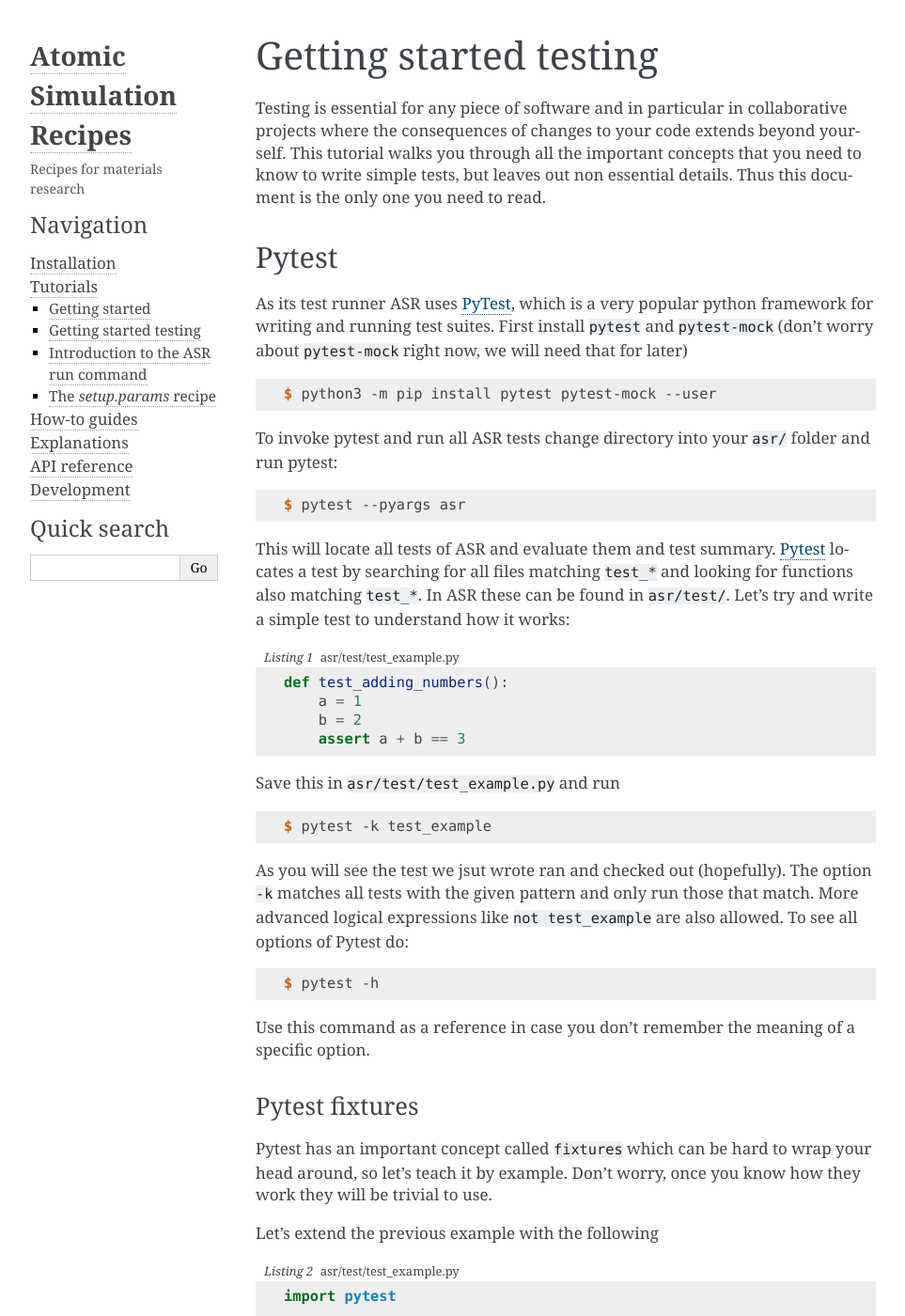
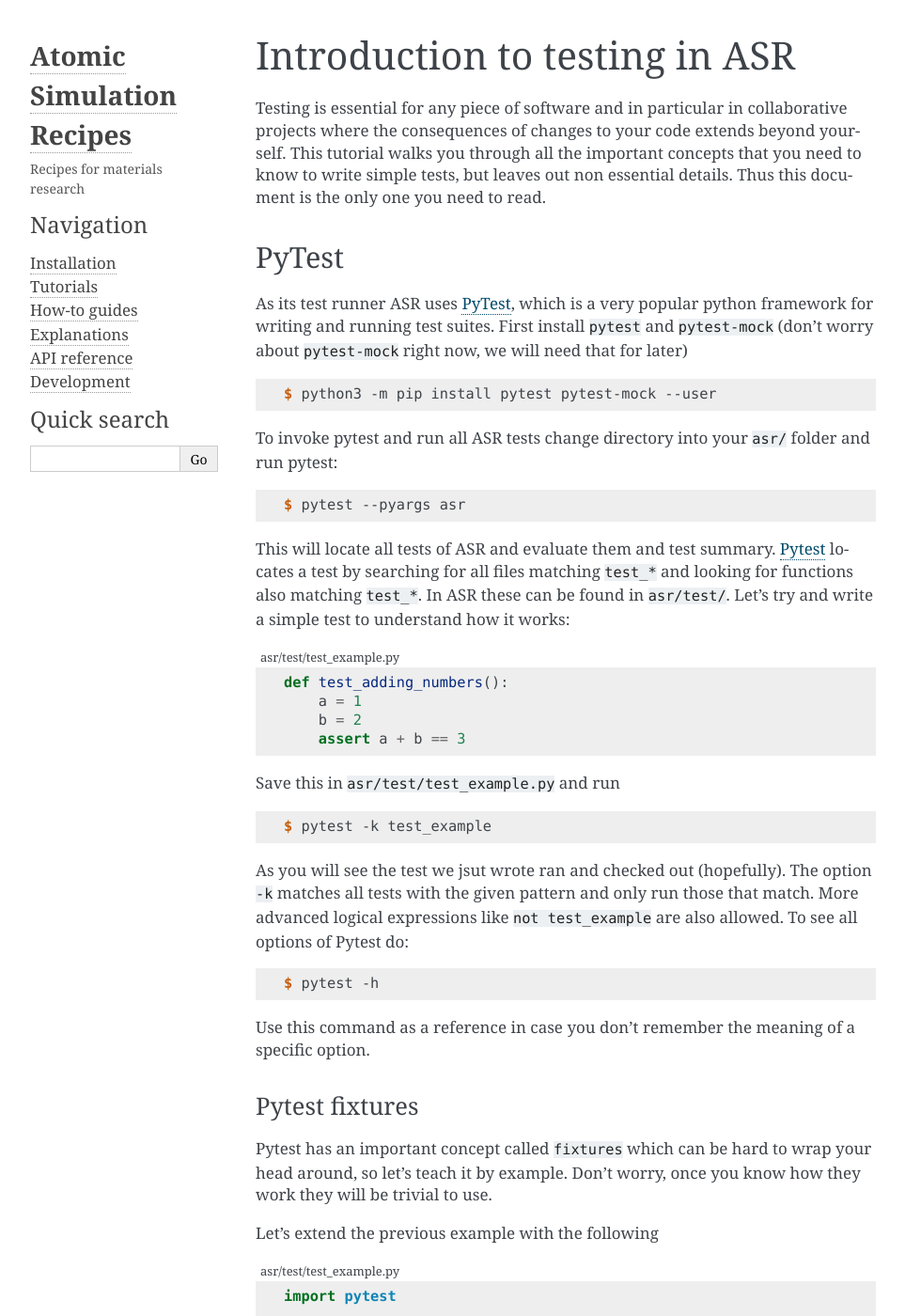
Before and after one commit to dijasila/Atomic-Simulation-Recipees, a Sphinx documentation site: the page built from docs/src/tutorials/testing.rst, in a window 1280 px wide and 1400 px high. Shown: the whole window at 94% size, without its empty margins (148-1111 px from the left). Built offline with Sphinx 7.4.7, drawn with Linux system fonts in a browser that asks for light colours; pages that are not in the unit, such as notebooks, are missing from menus; some of the changed text lies outside the part shown.

Commit message:
Update docs

```diff
--- a/docs/src/tutorials/testing.rst
+++ b/docs/src/tutorials/testing.rst
@@ -1,8 +1,8 @@
 .. _Testing tutorial:
 
-=======================
-Getting started testing
-=======================
+==============================
+Introduction to testing in ASR
+==============================
 
 Testing is essential for any piece of software and in particular in
 collaborative projects where the consequences of changes to your code
@@ -11,7 +11,7 @@
 leaves out non essential details. Thus this document is the only one
 you need to read.
 
-Pytest
+PyTest
 ======
 
 As its test runner ASR uses PyTest_, which is a very popular python
--- a/docs/src/tutorials/tutorials.rst
+++ b/docs/src/tutorials/tutorials.rst
@@ -5,8 +5,9 @@
 Here you will find beginner friendly tutorials to get started with.
 
 .. toctree::
+   :maxdepth: 1
 
    getting-started
-   testing
+   intro-to-testing
    asr-run-command
    setup-params
```
